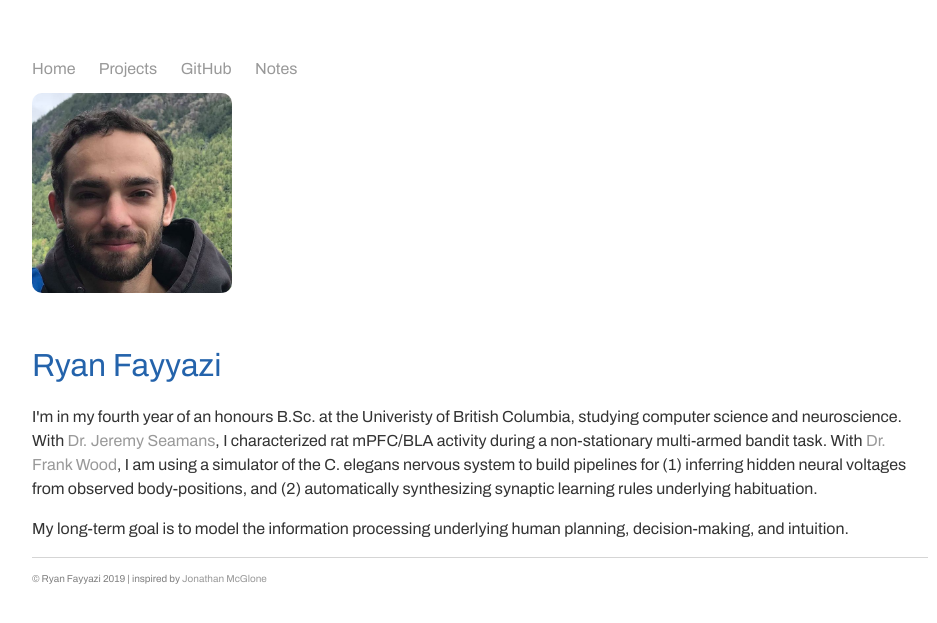
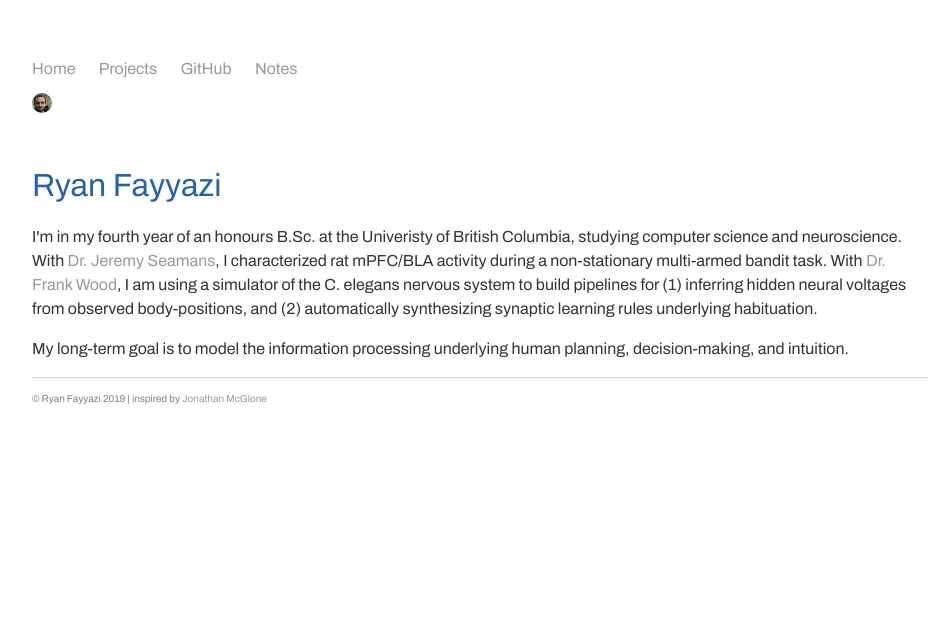
Before and after one commit to rfayyazi/rfayyazi.github.io, a Jekyll site: the page built from index.html, in a window 1280 px wide. Shown: the top 623 px of the page, without its empty margins (160-1097 px from the left). Built offline with Jekyll 4.4.1, drawn with Linux system fonts in a browser that asks for light colours; some web fonts are replaced.

Commit message:
Update main.css

```diff
--- a/css/main.css
+++ b/css/main.css
@@ -68,7 +68,7 @@ margin-bottom: 30px;
 /* -webkit-border-radius: 200px;
     -moz-border-radius: 200px;
          border-radius: 200px; */
-width: 200px;
+width: 20px;
 height: auto;
 border-radius: 10px
 }
```
